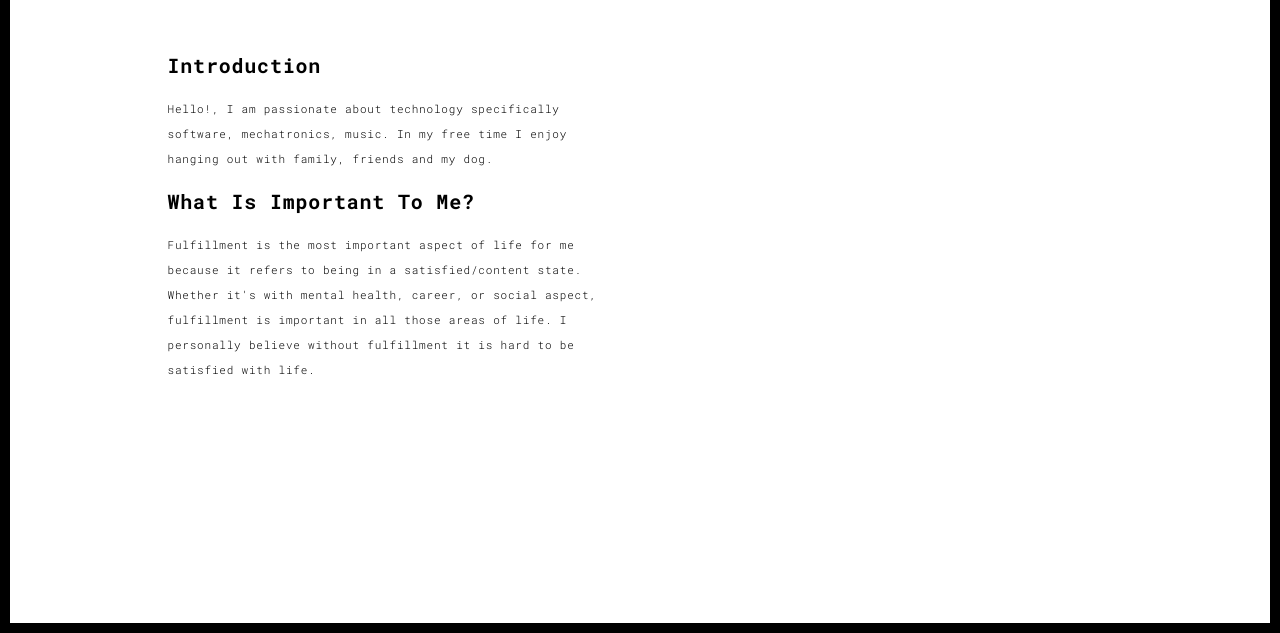
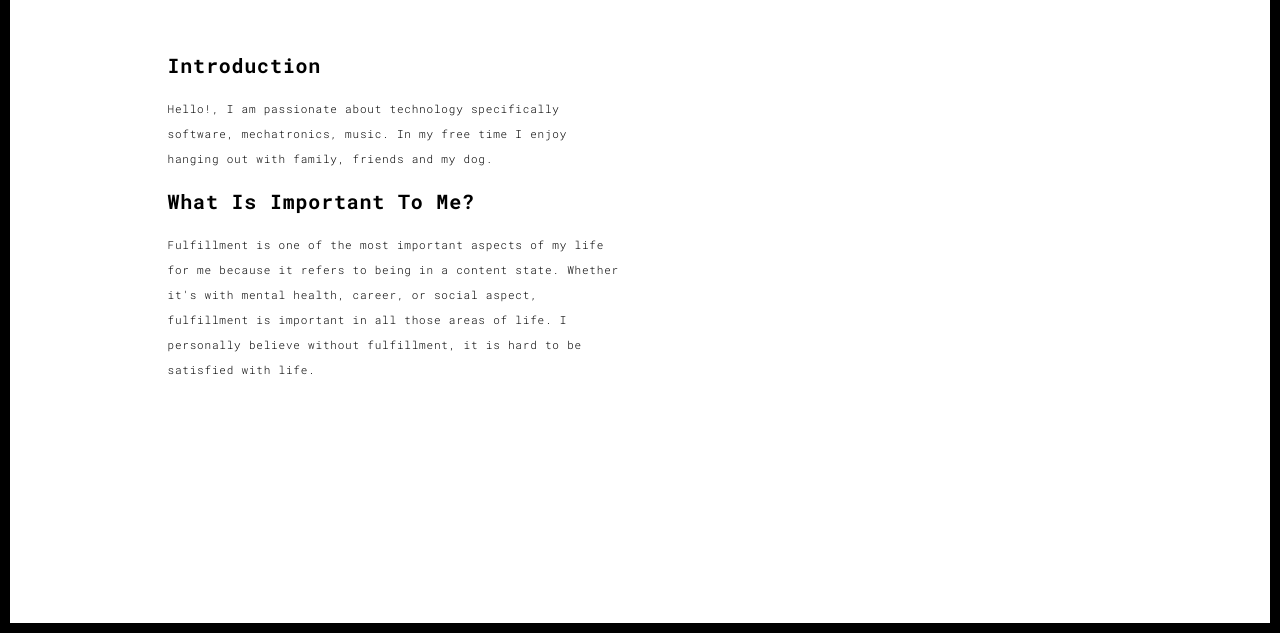
Before and after one commit to Jay-Kimani/Jonathan-Dupuis-Website, a plain HTML site: page about.html in a window 1280 px wide. Shown: the part 167-800 px from the top of the page. Drawn offline with Linux system fonts and the light colour scheme.

Commit message:
Update about.html
Updated information
Line 69-71

```diff
--- a/about.html
+++ b/about.html
@@ -66,9 +66,9 @@
                   <p> Hello!, I am passionate about technology specifically software, mechatronics, music.
                     In my free time I enjoy hanging out with family, friends and my dog. </p>
                   <h3>What Is Important To Me? </h3>
-                  <p>Fulfillment is the most important aspect of life for me because it refers to being in a satisfied/content state.
+                  <p>Fulfillment is one of the most important aspects of my life for me because it refers to being in a content state.
                     Whether it's with mental health, career, or social aspect, fulfillment is important in all those areas of life.
-                    I personally believe without fulfillment it is hard to be satisfied with life. </p>
+                    I personally believe without fulfillment, it is hard to be satisfied with life. </p>
                 </div>
                 <div class="col-xs-12 col-md-6">
 
```
